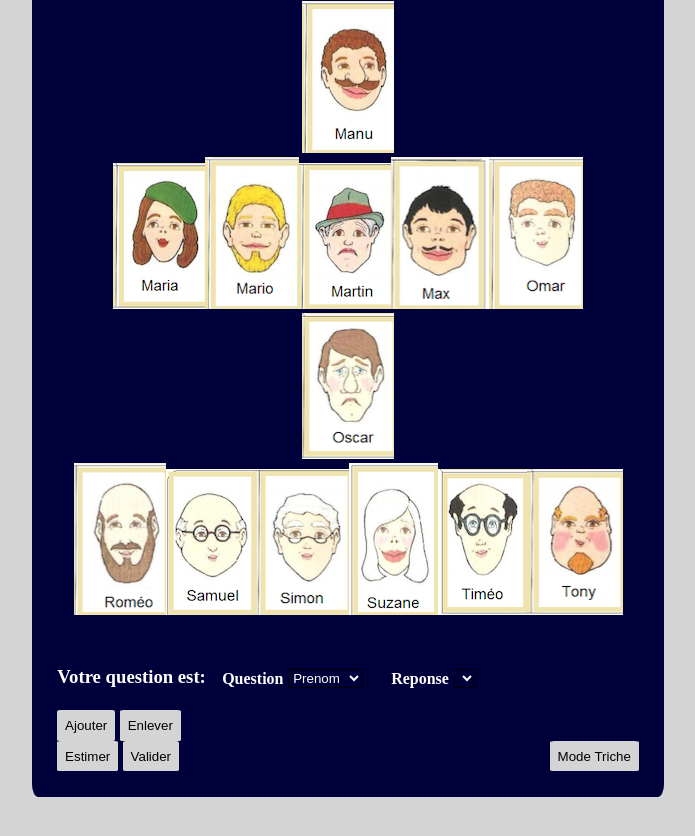
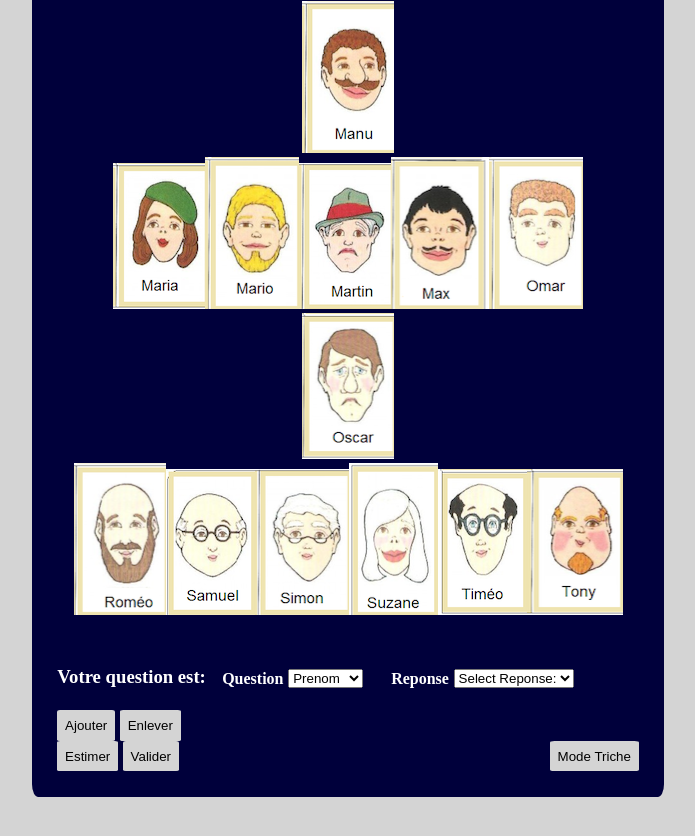
Before and after one commit to AbdulllahObad/Projet-infoL2, a plain HTML site: page projetL2 S4/jeu.html in a window 1280 px wide. Shown: the part 644-1480 px from the top of the page, without its empty margins (292-987 px from the left). Drawn offline with nearby package versions, Linux system fonts and the light colour scheme.

Commit message:
update select

```diff
--- a/projetL2 S4/css.css
+++ b/projetL2 S4/css.css
@@ -45,21 +45,7 @@ input {
     padding: 1%;
 }
 
-select {
-    background-color: transparent;
-    color: white;
-    border-radius: 5%;
-    border-color: black;
-}
 
-select::after{
-
-    background-color: transparent;
-    color: black;
-    border-radius: 5%;
-    border-color: black;
-
-}
 
 h1 {
     text-align: center;
--- a/projetL2 S4/jeu.html
+++ b/projetL2 S4/jeu.html
@@ -45,6 +45,9 @@
                         <div class="question">
                             <span>Reponse</span>
                             <select name="reponse" id="reponse">
+                                <option>Select Reponse:</option>
+                                <option value="0">Non</option>
+                                <option value="1">OUi</option>
                             </select>
                         </div>
                         <br>
```
